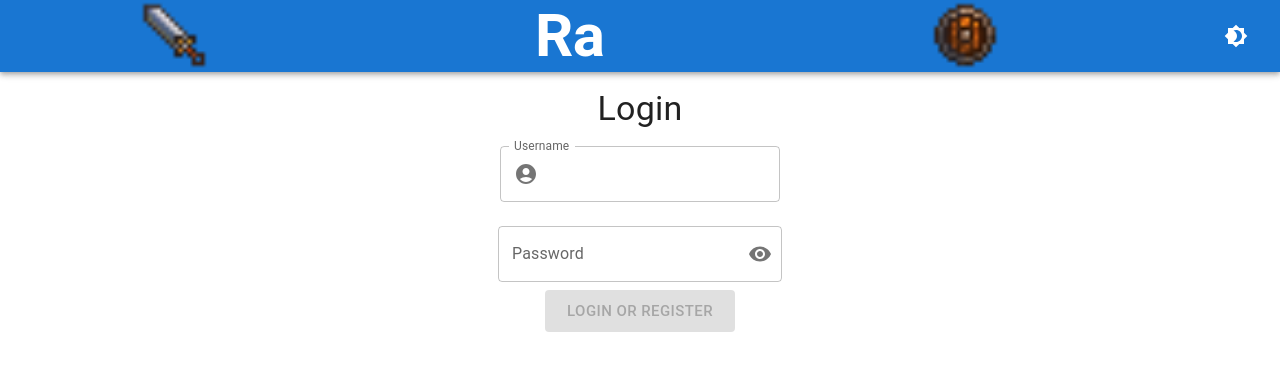
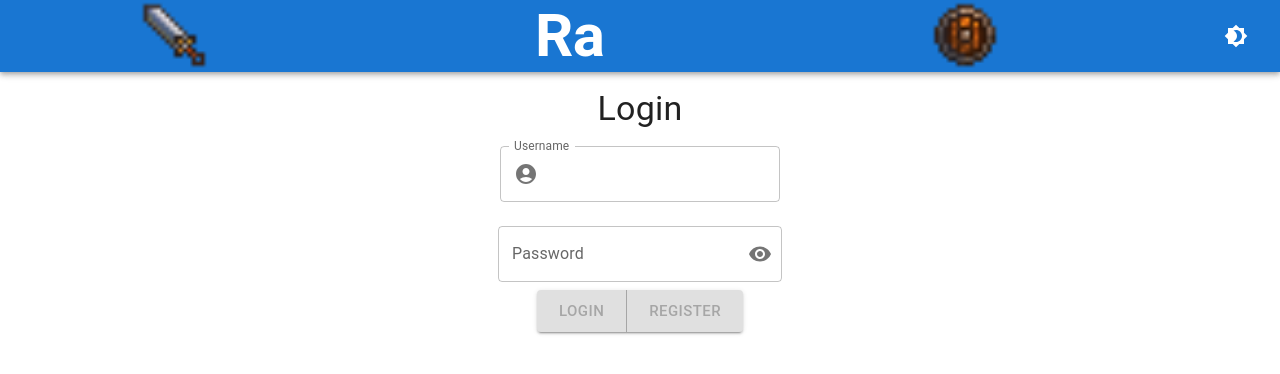
Before and after one commit to albertszeng/ra, a React (Create React App) app in the folder frontend/: page / in a window 1280 px wide. Shown: the top 374 px of the page. Built offline with nearby package versions, Linux system fonts and the light colour scheme; no server answers.

Commit message:
Add register button

```diff
--- a/frontend/src/components/Login.tsx
+++ b/frontend/src/components/Login.tsx
@@ -8,6 +8,7 @@ import React, {
 
 import {
   Button,
+  ButtonGroup,
   Container,
   IconButton,
   InputAdornment,
@@ -19,7 +20,12 @@ import { AccountCircle, Visibility, VisibilityOff } from '@mui/icons-material';
 import { enqueueSnackbar } from 'notistack';
 
 import { socket } from '../common';
-import type { LoginResponse, LoginSuccess } from '../libs/request';
+import type { LoginOrRegisterRequest, LoginResponse, LoginSuccess } from '../libs/request';
+
+type AuthEndpoint = 'login' | 'register';
+function isValidForm(username: string, password: string): boolean {
+  return username.length >= 3 && password.length >= 4;
+}
 
 type LoginProps = {
   // Called on successful login.
@@ -35,7 +41,7 @@ function Login({ onLoginSuccess }: LoginProps): JSX.Element {
     event.preventDefault();
   };
 
-  const handleSubmit = useCallback(() => {
+  const handleSubmit = useCallback((endpoint: AuthEndpoint) => {
     if (user.length < 3) {
       enqueueSnackbar('Username too short. Must be at least 3 characters.', { variant: 'info' });
       return;
@@ -44,7 +50,8 @@ function Login({ onLoginSuccess }: LoginProps): JSX.Element {
       enqueueSnackbar('Password too short. Must be at least 4 characters.', { variant: 'info' });
       return;
     }
-    socket.emit('login', { username: user, password });
+    const request = { username: user, password } as LoginOrRegisterRequest;
+    socket.emit(endpoint, request);
   }, [user, password]);
   const onLogin = useCallback(({
     token, username, message, level,
@@ -114,15 +121,24 @@ function Login({ onLoginSuccess }: LoginProps): JSX.Element {
             />
           </Grid>
           <Grid xs={4} display="flex" justifyContent="center" alignItems="center">
-            <Button
+            <ButtonGroup
               variant="contained"
               size="large"
-              color="primary"
-              disabled={user.length === 0 || password.length === 0}
-              onClick={handleSubmit}
+              disabled={!isValidForm(user, password)}
             >
-              Login or Register
-            </Button>
+              <Button
+                color="primary"
+                onClick={() => handleSubmit('login')}
+              >
+                Login
+              </Button>
+              <Button
+                color="secondary"
+                onClick={() => handleSubmit('register')}
+              >
+                Register
+              </Button>
+            </ButtonGroup>
           </Grid>
         </Grid>
       </Container>
```
